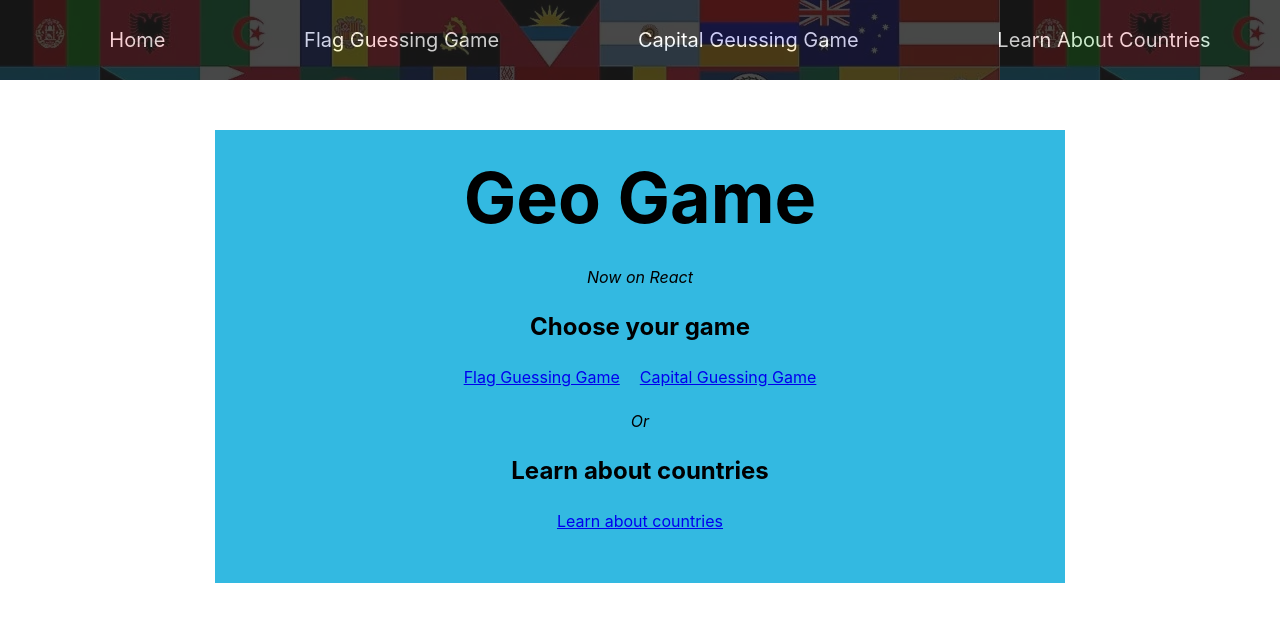
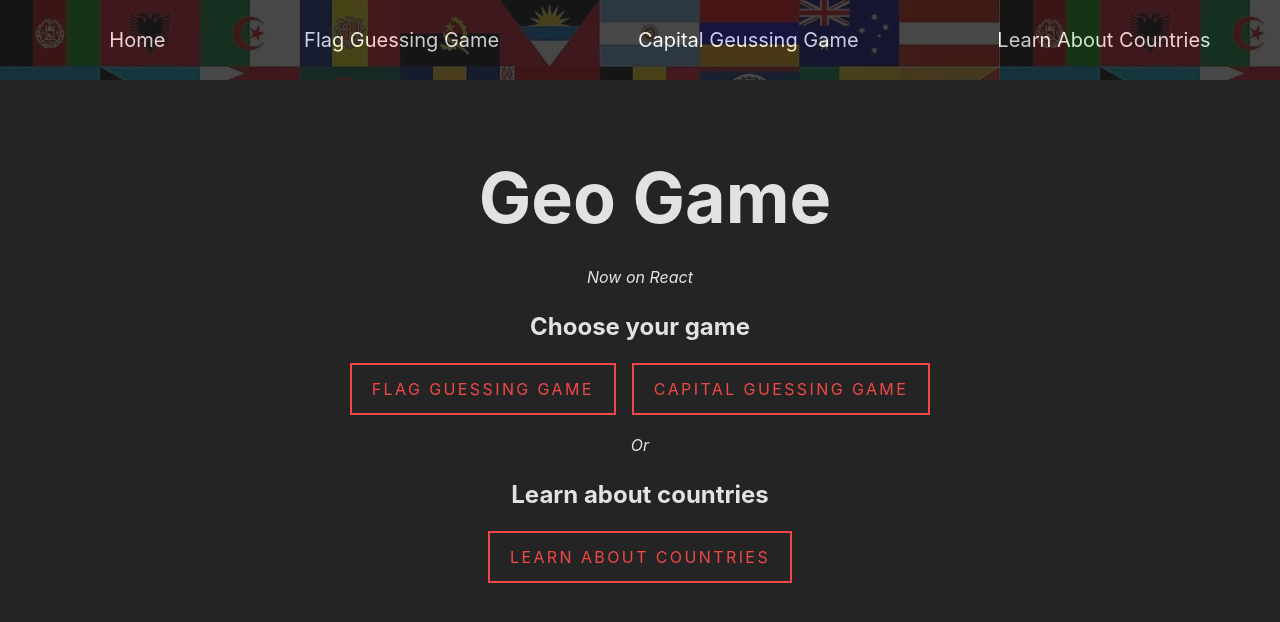
Before and after one commit to Aramendiander/Geogame-React, a React (Vite) app: page / in a window 1280 px wide. Shown: the top 622 px of the page. Built offline with nearby package versions, Linux system fonts and the light colour scheme; no server answers.

Commit message:
working basic flag game

```diff
--- a/src/App.jsx
+++ b/src/App.jsx
@@ -14,24 +14,20 @@ function App() {
   const [countryData, setCountryData] = useState([])
 
 
-  useEffect(() => {
-    getCountryData()
-  }, []);
 
 
-  const getCountryData = async () => {
+/*   const getCountryData = async () => {
     try {
-      const data = await fetch("https://restcountries.com/v3.1/all");
+      const data = await fetch("https://restcountries.com/v3.1/independent?status=true");
       const results = await data.json();
       setCountryData(results)
     } catch (e) {
       console.error(e)
     }
-  }
+  } */
 
   const addComponentNameToBody = () => {
     const location = useLocation().pathname
-    console.log(location)
     if (location === '/') {
       document.querySelector("body").className = "home"
     } else {
@@ -42,7 +38,6 @@ function App() {
 
   return (
     <>
-      <CountryDataContext.Provider value={countryData}>
         <Menu />
         {addComponentNameToBody()}
         <Routes>
@@ -51,10 +46,8 @@ function App() {
           <Route path="/capital-guessing-game" element={<CapitalGame />} />
           <Route path="/learn-about-countries" element={<Wiki />} />
         </Routes>
-      </CountryDataContext.Provider>
     </>
   )
 }
 
 export default App
-/* export { CountryDataContext } */
--- a/src/Home.jsx
+++ b/src/Home.jsx
@@ -7,17 +7,17 @@ function Home() {
     return (
         <>
             <main>
-                <article>
+                <article className="selectgame">
                     <h1>Geo Game</h1>
                     <em>Now on React</em>
                     <h2>Choose your game</h2>
                     <div className="games">
-                        <Link to="/flag-guessing-game">Flag Guessing Game</Link>
-                        <Link to="/capital-guessing-game">Capital Guessing Game</Link>
+                        <Link className="left" to="/flag-guessing-game">Flag Guessing Game</Link>
+                        <Link className="right" to="/capital-guessing-game">Capital Guessing Game</Link>
                     </div>
                     <em>Or</em>
                     <h2>Learn about countries</h2>
-                        <Link to="/learn-about-countries">Learn about countries</Link>
+                    <Link className="bottom" to="/learn-about-countries">Learn about countries</Link>
                 </article>
             </main>
         </>
--- a/src/components/FlagGame.jsx
+++ b/src/components/FlagGame.jsx
@@ -1,24 +1,118 @@
 import { useState, useEffect, useContext } from 'react'
 import { useNavigate, Link } from 'react-router-dom';
-import { CountryDataContext } from '../App'
+
 
 
 
 function FlagGame() {
     const [activeComponent, setActiveComponent] = useState('')
+    const [chosenFlags, setChosenFlags] = useState([])
+    const [correctFlag, setCorrectFlag] = useState("")
+    const [loading, setLoading] = useState(true)
+    const [countryData, setCountryData] = useState([])
+    const [gameResult, setGameResult] = useState("")
+    const [userClickedOn, setUserClickedOn] = ('')
 
-    const countryData = useContext(CountryDataContext)
+    const getCountryData = async () => {
+        try {
+                const data = await fetch("https://restcountries.com/v3.1/independent?status=true");
+                const results = await data.json();
+                console.log("api called")
+                setCountryData(results)
+        } catch (e) {
+            console.error(e)
+        }
+    }
+
+    useEffect(() => {
+        getFourFlags();
+        setLoading(false)
+    }, [countryData]);
+
+
+
+
+
+    useEffect(() => {
+        getCountryData();
+    }, []);
+
+
+    const getFourFlags = async () => {
+        try {
+            if (countryData.length > 0) {
+                const data = countryData;
+                let flags = []
+                while (flags.length < 4) {
+                    const randomNumber = Math.floor(Math.random() * data.length)
+                    let randomCountry = data[randomNumber]
+                    if (!flags.some(flag => flag.name === randomCountry.name.common)) {
+                        flags.push({
+                            name: randomCountry.name.common,
+                            flag: randomCountry.flags.svg
+                        })
+                    }
+                }
+
+                setChosenFlags(flags)
+
+                setCorrectFlag(flags[Math.floor(Math.random() * 4)].name)
+            }
+        } catch (e) {
+            console.log(e)
+        }
+    }
+
+
+    const handleGuessClick = (flagname) => {
+        if (flagname === correctFlag) {
+            setGameResult("win")
+            setTimeout(() => {
+                setGameResult(null)
+                getFourFlags();
+            }, 5000);
+        } else {
+            setGameResult("lose")
+            console.log(gameResult)
+            setTimeout(() => {
+                setGameResult(null)
+                getFourFlags();
+            }, 5000);
+            console.log("wrong, you clicked the flag of " + flagname)
+        }
+    }
+
 
     return (
         <>
+            <main>
+                <h1>Guess the Flag</h1>
+                {loading ? (
+                    <p>Loading...</p>
+                ) : (
+                    <article className="gamefield">
+                        <h2>Choose the flag of {correctFlag}</h2>
+                        {chosenFlags.map((flag, index) => (
+                            <img className="guesstheflag" key={flag.name} src={flag.flag} onClick={() => handleGuessClick(flag.name)}></img>
+                        ))}
 
-            <main>
-                <article>
-                    <h1>Guess the Flag</h1>
-                </article>
+                        {gameResult === 'win' && (
+                            <div className="acertaste">
+                                <p>Has acertado</p>
+                            </div>
+                        )}
+                        {gameResult === 'lose' && (
+                            <div className="fallaste">
+                                <p>Wrong, you clicked on </p>
+                            </div>
+                        )}
+
+
+                    </article>
+                )}
             </main>
         </>
-    )
+    );
 }
 
 export default FlagGame
--- a/src/components/Wiki.jsx
+++ b/src/components/Wiki.jsx
@@ -10,8 +10,8 @@ function Wiki() {
   return (
     <>
       <main>
+          <h1>Countries Wiki</h1>
         <article>
-          <h1>Countries Wiki</h1>
         </article>
       </main>
     </>
--- a/src/index.css
+++ b/src/index.css
@@ -3,15 +3,15 @@
   line-height: 1.5;
   font-weight: 400;
 
-  /* color-scheme: light dark;
+  color-scheme: light dark;
   color: rgba(255, 255, 255, 0.87);
-  background-color: #242424; */
+  background-color: #242424;
 
-  --orange : #ef4947;
+  --orange: #ef4947;
   --lightblue: #33b9e1;
   --mediumblue: #1a92c0;
-  --darkblue: 	#006c9f;
-  --dark : #003254;
+  --darkblue: #006c9f;
+  --dark: #003254;
 
   font-synthesis: none;
   text-rendering: optimizeLegibility;
@@ -27,6 +27,12 @@ body {
 #root {
   display: flex;
   flex-wrap: wrap;
+  justify-content: center;
+}
+
+h1,h2,h3,h4,h5,h6 {
+  width: 100%;
+  text-align:center;
 }
 
 h1 {
@@ -40,7 +46,7 @@ div.navbackground {
 
 }
 
-nav.menu{
+nav.menu {
   display: flex;
   align-items: center;
   background-color: #1a1a1a;
@@ -58,7 +64,7 @@ nav.menu{
 }
 
 .menu li {
-  display:inline;
+  display: inline;
 }
 
 .menu li a {
@@ -84,8 +90,83 @@ nav.menu{
   padding: 0px 50px 50px 50px;
   margin-top: 50px;
   width: 750px;
-  background-color: var(--lightblue);
 }
+
+/* .selectgame a {
+  padding:10px;
+  border: 2px solid var(--orange);
+  border-radius: 10px;
+  color: var(--orange);
+  font-weight:700;
+  text-decoration: none;
+  transition: 0.5s;
+}
+
+.selectgame a:hover {
+  background-color: var(--orange);
+  color: white;
+}  */
+
+.selectgame a {
+  display: inline-block;
+  padding: .75rem 1.25rem;
+  color: var(--orange);
+  text-transform: uppercase;
+  font-size: 1rem;
+  letter-spacing: .15rem;
+  transition: all .2s;
+  position: relative;
+  text-decoration: none;
+  box-shadow: 0 0 0 2px var(--orange);
+}
+
+.selectgame a::before {
+  content: '';
+  position: absolute;
+  bottom: 0;
+  height: 100%;
+  transition: all .5s;
+  z-index: -1;
+}
+
+.selectgame a.left::before {
+  left: 0;
+  width: 0%;
+}
+
+.selectgame a.right::before {
+  right: 0;
+  width: 0%;
+}
+
+.selectgame a.bottom::before {
+  left: 0;
+  bottom: 0;
+  height: 0%;
+  width: 100%;
+}
+
+.selectgame a.left:hover::before,
+.selectgame a.right:hover::before {
+  width: 100%;
+}
+
+.selectgame a.bottom:hover::before {
+  height: 100%;
+}
+
+.selectgame a:hover {
+  box-shadow: 0 0 0 2px var(--orange);
+  color: #fff;
+  border-radius: 15px;
+  transition: all 0.5s;
+}
+
+.selectgame a:hover::before {
+  border-radius: 13px;
+  background-color: var(--orange);
+}
+
 
 .games a:first-child {
   margin-right: 20px;
@@ -94,3 +175,23 @@ nav.menu{
 .games {
   margin-bottom: 20px;
 }
+
+
+
+main {
+  width: 50%;
+}
+
+.flag-guessing-game article {
+  display:flex;
+  flex-wrap: wrap;
+}
+
+.guesstheflag {
+  box-sizing: border-box;
+  height: 15%;
+  width: calc(50% - 2rem);
+  object-fit:contain;
+  margin: 1rem;
+  max-height: 250px;
+}
```
